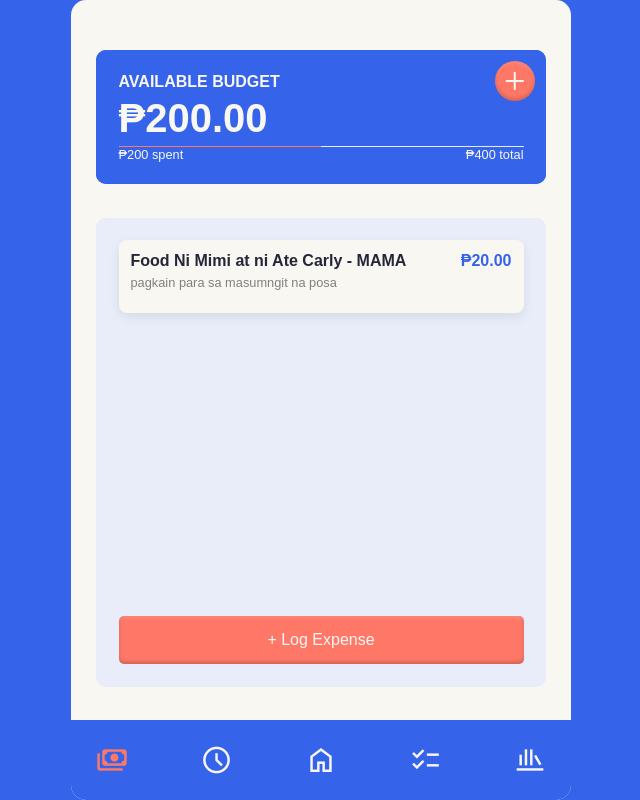
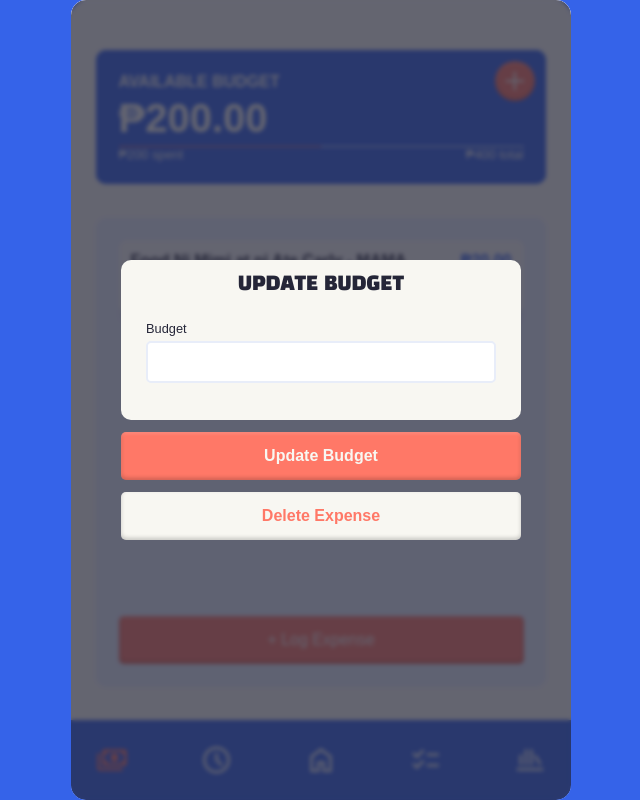
Before and after one commit to RSJR-19/MERI-StudentApp, a Flask app: template app/templates/budget/budget.html in a window 1280 px wide. Shown: the whole page, without its empty margins (319-959 px from the left). Run offline with Flask 3, Linux system fonts and the light colour scheme; the template is opened without the code that fills it, so the values that code supplies are empty.

Commit message:
screens showing

```diff
--- a/app/static/css/budget/budget.css
+++ b/app/static/css/budget/budget.css
@@ -162,6 +162,10 @@
 .expense-item-container{
     height: 90%;
     width: 100%;
+    display: flex;
+    flex-direction: column;
+    gap: 2.5%;
+    overflow-y: auto;
 }
 
 .expense-item {
@@ -269,5 +273,105 @@
     display: flex;
     justify-content: flex-end;
     opacity: 1;
+    display: flex;
+    justify-content: center;
+    align-items: center;
+    flex-direction: column;
+    gap: 1.5%;
+}
+
+#addExpenseScreen, #updateExpenseScreen, #updateBudgetScreen{
+    height: 100%;
+    width: 100%;
+    display: flex;
+    justify-content: center;
+    align-items: center;
+    flex-direction: column;
+    gap: 1.5%;
     display: none;
 }
+
+#updateBudgetScreen{
+    display: flex;
+}
+
+#updateContainer{
+    height: 20%;
+    gap: 0;
+}
+
+#budgetInput{
+    flex: 1;
+    justify-content: center;
+    display: flex;
+
+}
+
+#updateTitle{
+    margin: 0;
+}
+
+.popup-container{
+    height: 40%;
+    width: 80%;
+    background-color: var(--background);
+    border-radius: 10px;
+    padding: 2.5% 5%;
+    display: flex;
+    flex-direction: column;
+    align-items: center;
+    gap: 2.5%;
+}
+
+.popup-label{
+    color: var(--dark);
+    font-size: 0.8rem;
+}
+
+.popup-title{
+    font-family: "Black Han Sans", sans-serif;
+    color: var(--dark);
+    font-size: 1.2rem;
+}
+
+.popup-container div{
+    width: 100%;
+    display: flex;
+    flex-direction: column;
+    gap: 5px;
+}
+
+.popup-container div input{
+    width: 100%;
+    padding: 10px;
+    border-radius: 5px;
+    border: 2px solid var(--tertiary);
+}
+
+.popup-container div textarea{
+    padding: 10px;
+    height: 100px;
+    border-radius: 5px;
+    border: 2px solid var(--tertiary);
+    resize: none;
+    font-size: 0.8rem;
+}
+
+.budget-primary-btn, .budget-secondary-btn{
+    width: 80%;
+    padding: 15px;
+    background-color: var(--secondary);
+    border-radius: 5px;
+    border: none;
+    display: flex;
+    justify-content: center;
+    align-items: center;
+    box-shadow: var(--insetBoxShadow);
+    color: var(--background);
+    font-weight: 600;
+}
+
+.budget-secondary-btn{
+    background-color: var(--background);
+    color: var(--secondary);
+}
--- a/app/templates/budget/budget.html
+++ b/app/templates/budget/budget.html
@@ -48,7 +48,7 @@
                         <p class="expense-details">pagkain para sa masumngit na posa</p>
                     </div>
                     </div>
-                    <button id="addExpenseBtn">+ Log Expense</button>
+                    <button id="addExpenseBtn" class="budget-btn">+ Log Expense</button>
 
                 </div>
             </div>
@@ -60,7 +60,62 @@
             <span class="material-symbols-outlined function-icon" id="toDoBtn">checklist</span>
             <span class="material-symbols-outlined function-icon" id="reviewBtn">newsstand</span>
         </div>
-        <div id="blurOverlay"></div>
+        <div id="blurOverlay">
+            <div id="addExpenseScreen">
+                <div class="popup-container">
+                <p class="popup-title">LOG EXPENSE</p>
+                <div>
+                <p class="popup-label">Expense Title</p>
+                <input type="text">
+                </div>
+
+                <div>
+                <p class="popup-label">Expense Price</p>
+                <input type="number">
+                </div>
+
+                <div>
+                    <p class="popup-label">Expense Details</p>
+                <textarea name="" id="" ></textarea>
+                </div>
+            </div>
+            <button class="budget-primary-btn">Add Expense</button>
+            <button class="budget-secondary-btn">Cancel</button>
+            </div>
+            <div id="updateExpenseScreen">
+                <div class="popup-container">
+                <p class="popup-title">EDIT EXPENSE</p>
+                <div>
+                <p class="popup-label">Expense Title</p>
+                <input type="text">
+                </div>
+
+                <div>
+                <p class="popup-label">Expense Price</p>
+                <input type="number">
+                </div>
+
+                <div>
+                    <p class="popup-label">Expense Details</p>
+                <textarea name="" id="" ></textarea>
+                </div>
+            </div>
+            <button class="budget-primary-btn">Save Changes</button>
+            <button class="budget-secondary-btn">Delete Expense</button>
+            </div>
+            <div id="updateBudgetScreen">
+                <div class="popup-container" id="updateContainer">
+                <p class="popup-title" id="updateTitle">UPDATE BUDGET</p>
+                <div id="budgetInput">
+                <p class="popup-label" >Budget</p>
+                <input type="number">
+                </div>
+
+            </div>
+            <button class="budget-primary-btn">Update Budget</button>
+            <button class="budget-secondary-btn">Delete Expense</button>
+            </div>
+        </div>
 
     </div>
 
```
